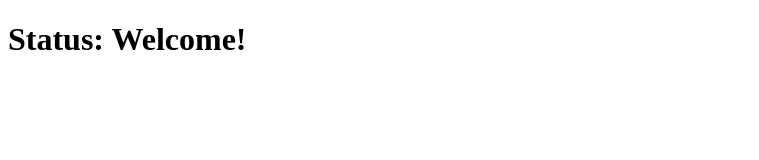
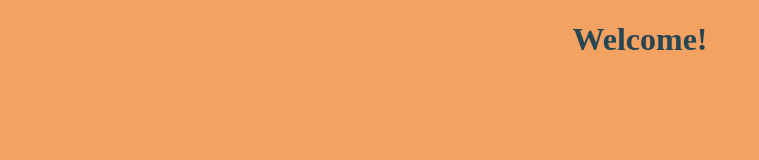
Before and after one commit to KresimirCosic/gatsby-firebase-redux-typescript-template, a Gatsby site: page / in a window 1280 px wide. Shown: the whole page, without its empty margins (0-759 px from the left). Built offline with nearby package versions, Linux system fonts and the light colour scheme; Gatsby itself is replaced by a stand-in of ours.

Commit message:
SASS, SASS version and default components Had to reinstall older verison of node-sass package due to incompatibility issue as node-sass 5.0 was released and installed previously. Also introduced some default home page and a component example as referece for future projects/applications.

```diff
--- a/package.json
+++ b/package.json
@@ -31,7 +31,7 @@
     "@types/react-redux": "^7.1.9",
     "@types/react-transition-group": "^4.4.0",
     "gatsby-plugin-sass": "^2.3.22",
-    "node-sass": "^5.0.0",
+    "node-sass": "^4.14.1",
     "prettier": "2.1.2",
     "typescript": "^4.0.5"
   },
--- /dev/null
+++ b/src/components/message.tsx
@@ -0,0 +1,15 @@
+import React from "react"
+
+interface MessageComponentProps {
+  data: string
+}
+
+const Message: React.FC<MessageComponentProps> = ({ data }) => {
+  return (
+    <div className="Message">
+      <h1>{data}</h1>
+    </div>
+  )
+}
+
+export default Message
--- a/src/pages/index.tsx
+++ b/src/pages/index.tsx
@@ -1,4 +1,8 @@
 import React, { useState, useEffect } from "react"
+
+import "../styles/index.scss"
+
+import Message from "../components/message"
 
 const Home: React.FC = () => {
   const [status, setStatus] = useState("Loading...")
@@ -11,7 +15,7 @@
 
   return (
     <div className="page page-home">
-      <h1>Status: {status}</h1>
+      <Message data={status} />
     </div>
   )
 }
--- /dev/null
+++ b/src/styles/_globals.scss
@@ -0,0 +1,4 @@
+html {
+  background-color: $color-quaternary;
+  text-align: center;
+}
--- /dev/null
+++ b/src/styles/_variables.scss
@@ -0,0 +1,6 @@
+// Colors
+$color-primary: #264653;
+$color-secondary: #2a9d8f;
+$color-tertiary: #e9c46a;
+$color-quaternary: #f4a261;
+$color-quinary: #e76f51;
--- /dev/null
+++ b/src/styles/components/_message.scss
@@ -0,0 +1,3 @@
+.Message {
+  color: $color-primary;
+}
--- /dev/null
+++ b/src/styles/index.scss
@@ -0,0 +1,14 @@
+// Libraries
+@import "~normalize.css/normalize.css";
+
+// Technical
+@import "./variables";
+@import "./mixins";
+
+// Generic
+@import "./globals";
+@import "./layout";
+@import "./temporary";
+
+// Components
+@import "./components/message";
```
Also changed, not shown: src/styles/_layout.scss (added), src/styles/_mixins.scss (added), src/styles/_temporary.scss (added), 1 other file.
